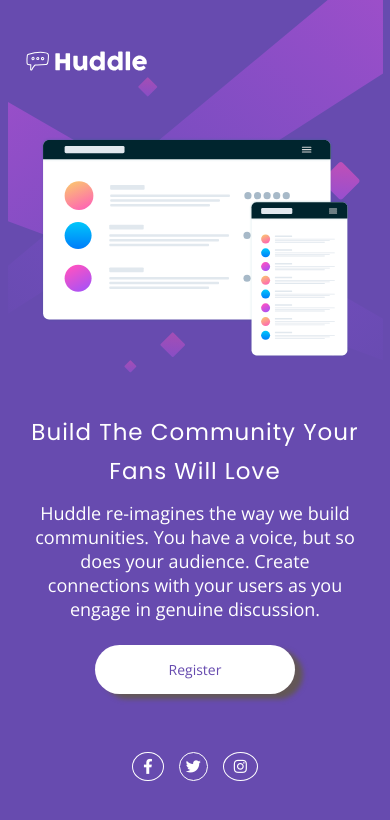
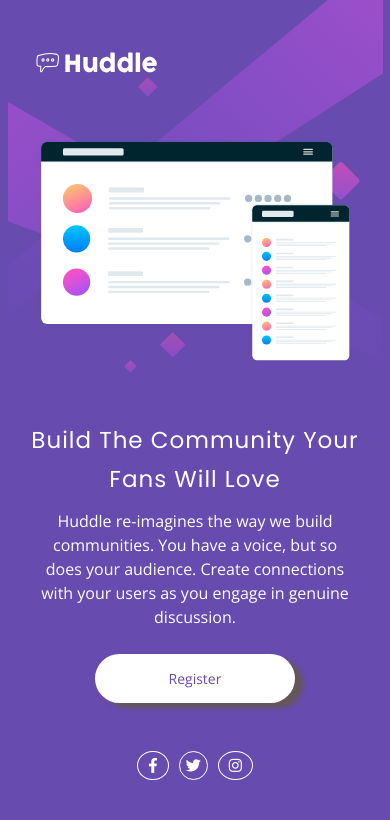
Before and after one commit to michel-moreira/huddle-landing-page, a plain HTML site: page index.html in a window 390 px wide. Drawn offline with nearby package versions, Linux system fonts and the light colour scheme.

Commit message:
responsive refactoring

```diff
--- a/src/styles/responsive.css
+++ b/src/styles/responsive.css
@@ -1,14 +1,17 @@
-@media (max-width: 425px) {
+@media (max-width: 1024px) {
   .container {
-    width: 100%;
     display: flex;
     flex-direction: column;
-    padding: 3.4rem;
+    justify-content: center;
+    align-items: center;
+    padding: 2rem;
     background: url(../images/bg-mobile.svg) top center no-repeat var(--violet);
+    width: 100%;
   }
 
   .header {
-    margin-bottom: 2rem;
+    width: 100%;
+    margin: 0 0 6rem 1.9rem;
     display: flex;
     justify-content: flex-start;
   }
@@ -18,20 +21,25 @@
   }
 
   main {
+    display: flex;
     flex-direction: column;
+    align-items: center;
+    margin-bottom: 2rem;
   }
 
   main .image-card {
     max-width: 100%;
-    margin-bottom: 1.5rem;
-    padding: 0 2rem;
+    padding: 0 1.8rem;
   }
 
   main .info {
     display: flex;
     align-items: center;
     flex-direction: column;
+    text-align: center;
     width: 100%;
+    margin: 4.8rem auto 0;
+    padding: 10px;
   }
 
   main .info .heading {
@@ -41,9 +49,10 @@
   }
 
   main .info p {
+    font: 400 1.6rem/24px var(--body);
     text-align: center;
-    line-height: 24px;
-    padding: 0 5px;
+    margin: 0 0 2.5rem;
+    padding: 0 0.5rem 0;
   }
 
   main .info .btn-register {
@@ -57,54 +66,10 @@
     align-items: center;
     margin: 0;
     padding: 18px 30px;
-    gap: 15px;
+    gap: 10px;
   }
 
   .footer .social-media a i {
     font-size: 1.5rem;
   }
 }
-
-/* ============================= */
-
-@media (max-width: 1024px) {
-  .container {
-    display: flex;
-    flex-direction: column;
-    justify-content: center;
-    align-items: center;
-    padding: 2rem;
-  }
-
-  .header {
-    width: 100%;
-    margin-bottom: 6rem;
-    display: flex;
-    justify-content: flex-start;
-  }
-
-  main {
-    display: flex;
-    flex-direction: column;
-    align-items: center;
-  }
-
-  main .info {
-    text-align: center;
-    margin: 30px;
-    padding: 10px;
-    align-self: center;
-  }
-
-  main .info .heading {
-    margin: 0 0 1rem;
-  }
-
-  main .info p {
-    margin: 0 0 2.4rem;
-  }
-
-  .footer .social-media {
-    margin: 0;
-  }
-}
```
